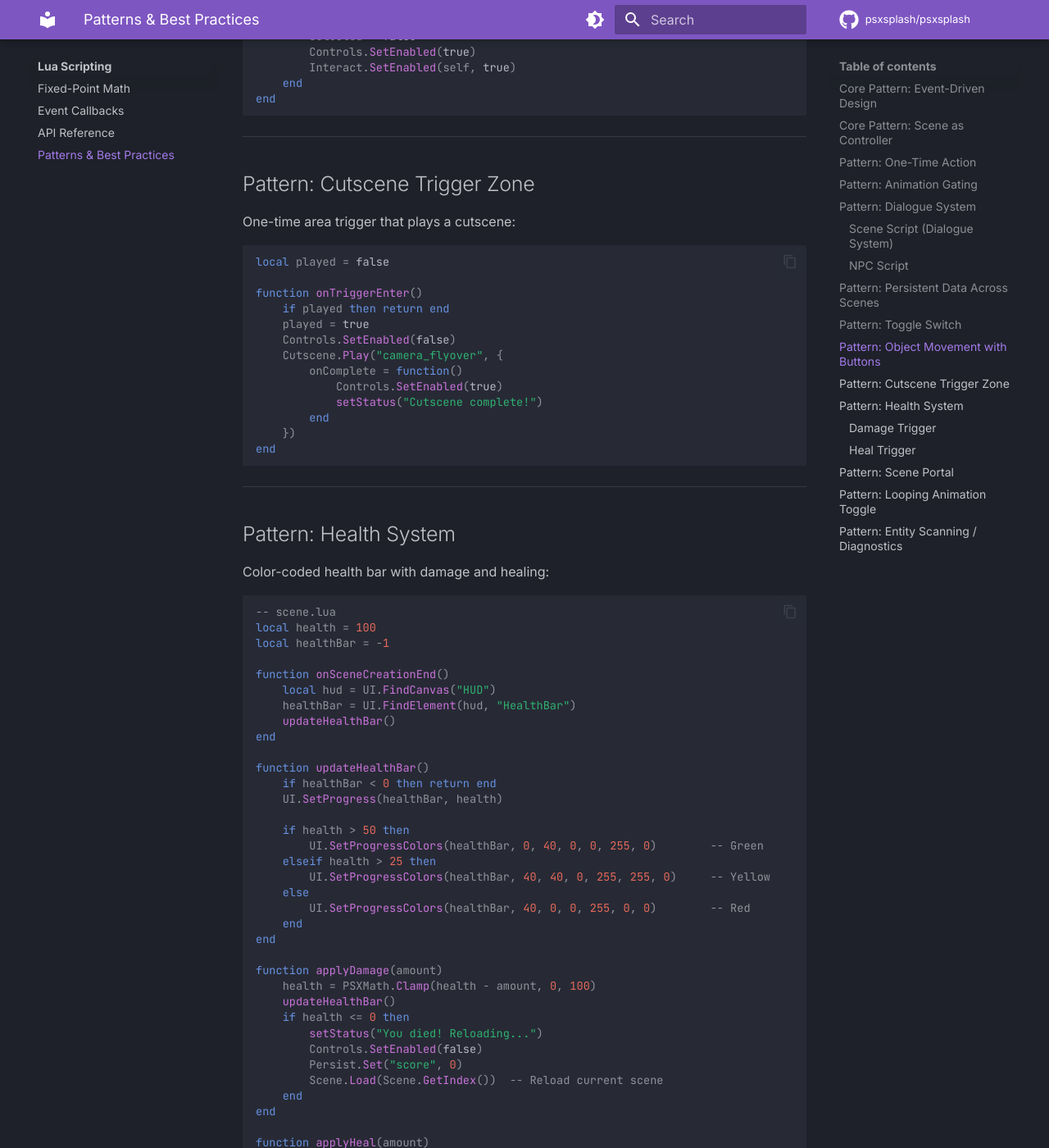
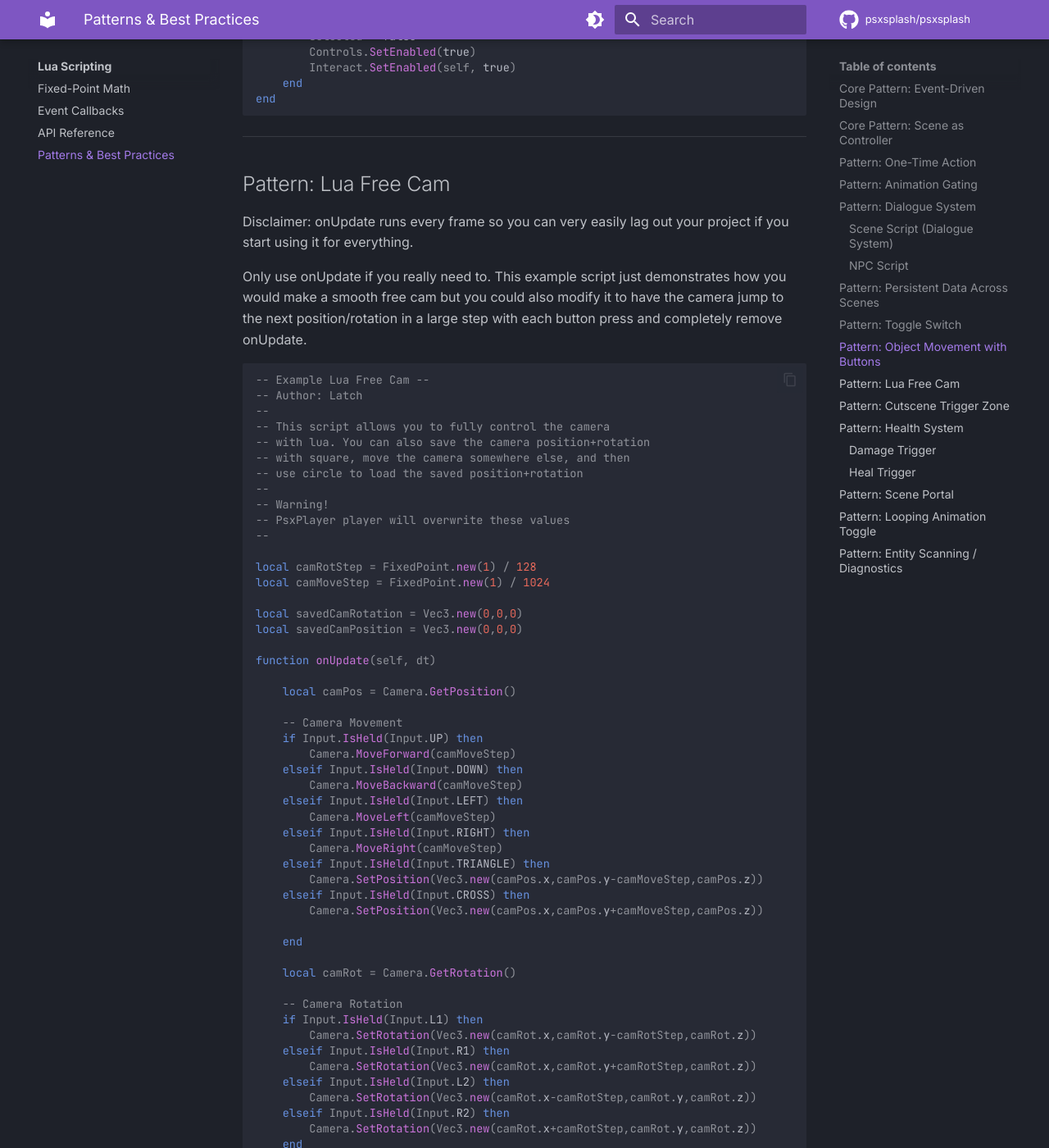
Before and after one commit to psxsplash/docs, an MkDocs documentation site: the page built from docs/lua/patterns.md, in a window 1280 px wide and 1400 px high, scrolled down 6449 px. Shown: the whole window at 82% size. Built offline with MkDocs 1.6.1 and Material for MkDocs 9.7.7, drawn with Linux system fonts in a browser that asks for light colours; comment, search, counter and statistics services are not loaded; the version menu is left out; some of the changed text lies outside the part shown.

Commit message:
Update Docs After Camera PR Documentation changes to reflect  commit
https://github.com/psxsplash/psxsplash/commit/e0e05ca50affd2aadb659356c44ba1432c2a4cfb

````diff
--- a/docs/lua/patterns.md
+++ b/docs/lua/patterns.md
@@ -324,6 +324,84 @@ end
 
 ---
 
+## Pattern: Lua Free Cam
+
+Disclaimer: onUpdate runs every frame so you can very easily lag out your project if you start using it for everything.
+
+Only use onUpdate if you really need to. This example script just demonstrates how you would make a smooth free cam but you could also modify it to have the camera jump to the next position/rotation in a large step with each button press and completely remove onUpdate.
+
+```lua
+-- Example Lua Free Cam --
+-- Author: Latch
+--
+-- This script allows you to fully control the camera
+-- with lua. You can also save the camera position+rotation
+-- with square, move the camera somewhere else, and then
+-- use circle to load the saved position+rotation
+--
+-- Warning!
+-- PsxPlayer player will overwrite these values
+--
+
+local camRotStep = FixedPoint.new(1) / 128
+local camMoveStep = FixedPoint.new(1) / 1024
+
+local savedCamRotation = Vec3.new(0,0,0)
+local savedCamPosition = Vec3.new(0,0,0)
+
+function onUpdate(self, dt)
+
+    local camPos = Camera.GetPosition()
+
+    -- Camera Movement
+    if Input.IsHeld(Input.UP) then
+        Camera.MoveForward(camMoveStep)
+    elseif Input.IsHeld(Input.DOWN) then
+        Camera.MoveBackward(camMoveStep)
+    elseif Input.IsHeld(Input.LEFT) then
+        Camera.MoveLeft(camMoveStep)
+    elseif Input.IsHeld(Input.RIGHT) then
+        Camera.MoveRight(camMoveStep)
+    elseif Input.IsHeld(Input.TRIANGLE) then
+        Camera.SetPosition(Vec3.new(camPos.x,camPos.y-camMoveStep,camPos.z))
+    elseif Input.IsHeld(Input.CROSS) then
+        Camera.SetPosition(Vec3.new(camPos.x,camPos.y+camMoveStep,camPos.z))
+
+    end
+
+    local camRot = Camera.GetRotation()
+
+    -- Camera Rotation
+    if Input.IsHeld(Input.L1) then
+        Camera.SetRotation(Vec3.new(camRot.x,camRot.y-camRotStep,camRot.z))
+    elseif Input.IsHeld(Input.R1) then
+        Camera.SetRotation(Vec3.new(camRot.x,camRot.y+camRotStep,camRot.z))
+    elseif Input.IsHeld(Input.L2) then
+        Camera.SetRotation(Vec3.new(camRot.x-camRotStep,camRot.y,camRot.z))
+    elseif Input.IsHeld(Input.R2) then
+        Camera.SetRotation(Vec3.new(camRot.x+camRotStep,camRot.y,camRot.z))
+    end
+end
+
+function onButtonPress(self, button)
+
+    -- Camera Saving And Loading
+    if button == Input.SQUARE then
+        Debug.Log("Saving cam position and rotation")
+        savedCamPosition = Camera.GetPosition()
+        savedCamRotation = Camera.GetRotation()
+    elseif button == Input.CIRCLE then
+        Debug.Log("Loading saved position and rotation")
+        Camera.SetPosition(savedCamPosition);
+        Camera.SetRotation(savedCamRotation);
+    end
+end
+
+-- Debug.Log("Cam Position \n" .. "x" .. camPos.x .. " y" .. camPos.y .. " z" .. camPos.z)
+```
+
+---
+
 ## Pattern: Cutscene Trigger Zone
 
 One-time area trigger that plays a cutscene:
````
Also changed, not shown: docs/lua/api-reference.md (+43 -6 lines).
